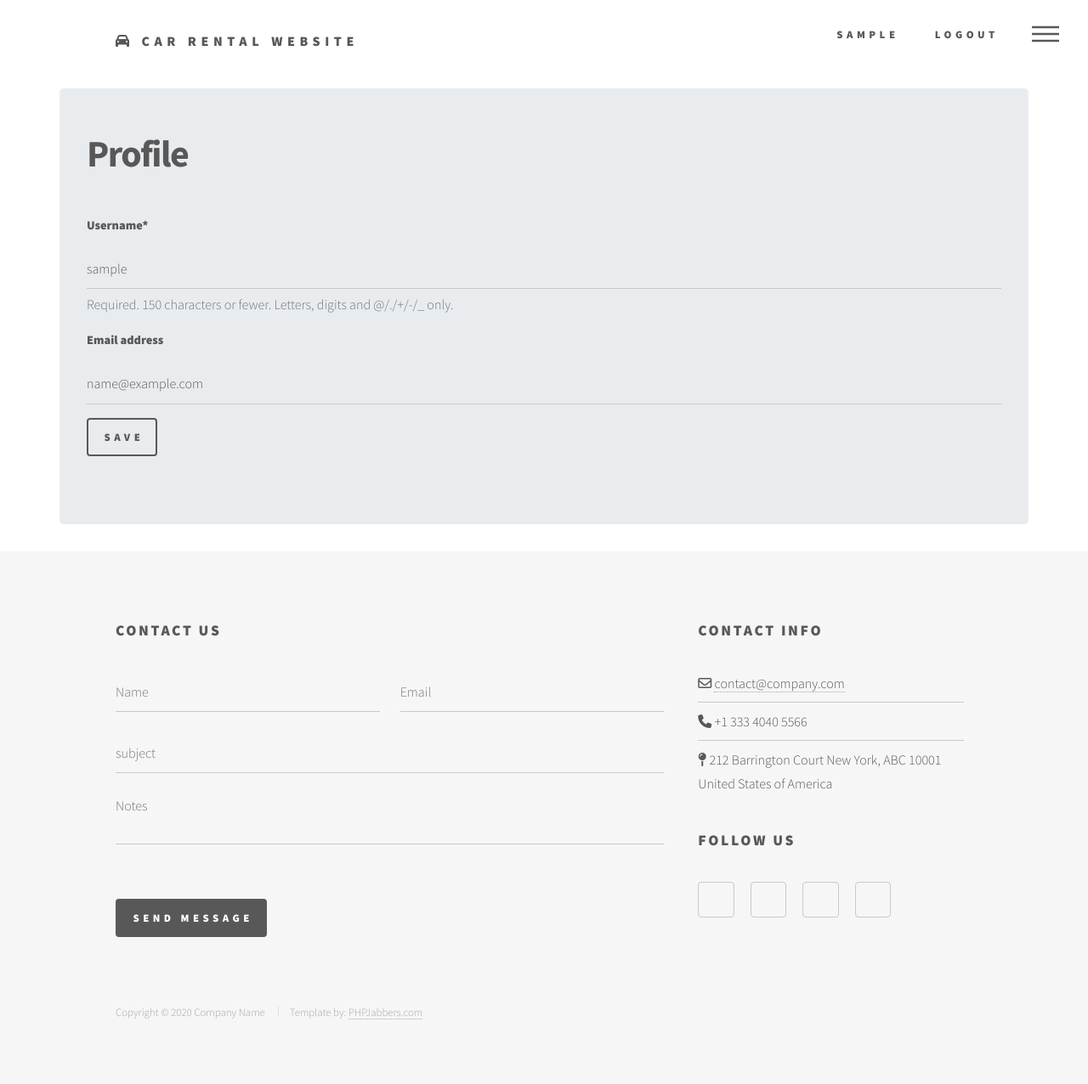
After one commit to harshil037/carrent, a Django app: page /profile in a window 1280 px wide. The commit adds this page. Shown: the whole page at 85% size. Run offline with Django 3.2, Linux system fonts and the light colour scheme; the visitor is signed in with stand-in values (Sample User, id 1); some libraries are stand-ins or nearby versions.

Commit message:
Added update profile

```diff
--- a/car/forms.py
+++ b/car/forms.py
@@ -1,7 +1,7 @@
 from django import forms
 from django.contrib.auth.forms import UserCreationForm
 from django.contrib.auth.models import User
-from django.forms import fields
+
 
 class NewUserForm(UserCreationForm):
     email = forms.EmailField(required=True)
@@ -16,3 +16,9 @@ class NewUserForm(UserCreationForm):
         if commit:
             user.save()
         return user
+
+
+class UserUpdateForm(forms.ModelForm):
+    class Meta:
+        model = User
+        fields = ['username', 'email']
--- a/car/urls.py
+++ b/car/urls.py
@@ -14,6 +14,7 @@ urlpatterns = [
     path("register", views.register_request, name="register"),
     path("login", views.login_request, name="login"),
     path("logout", views.logout_request, name="logout"),
+    path("profile", views.profile, name="profile"),
     path("password_reset", views.password_reset_request, name="password_reset"),
     #contact pending
 ]
--- a/car/views.py
+++ b/car/views.py
@@ -2,7 +2,7 @@ from django.shortcuts import redirect, render
 from django.contrib.auth import authenticate, login, logout
 from django.contrib.auth.forms import AuthenticationForm, PasswordResetForm
 from django.contrib.auth.models import User
-from .forms import NewUserForm
+from .forms import NewUserForm, UserUpdateForm
 from django.contrib.auth import login
 from django.contrib import messages
 from django.core.mail import send_mail, BadHeaderError
@@ -12,7 +12,7 @@ from django.db.models.query_utils import Q
 from django.utils.http import urlsafe_base64_encode
 from django.contrib.auth.tokens import default_token_generator
 from django.utils.encoding import force_bytes
-
+from django.contrib.auth.decorators import login_required
 # Create your views here.
 
 
@@ -112,4 +112,18 @@ def password_reset_request(request):
 					return redirect ("/password_reset/done/")
 	password_reset_form = PasswordResetForm()
 	return render(request=request, template_name="password/password_reset.html", context={"password_reset_form":password_reset_form})
+
+@login_required
+def profile(request):
+    if request.method == 'POST':
+        u_form = UserUpdateForm(request.POST,instance=request.user)
+        if u_form.is_valid():
+            u_form.save()
+            messages.success(request,'Your Profile has been updated!')
+            return redirect('profile')
+    else:
+        u_form = UserUpdateForm(instance=request.user)
+
+    context={'u_form': u_form}
+    return render(request, 'user/profile.html',context )
     # contact pending
--- a/templates/base.html
+++ b/templates/base.html
@@ -2,7 +2,7 @@
 
 
 <!DOCTYPE HTML>
-<html>
+<html lang="en">
 	<head>
 		<title> {% block title %} {% endblock title %} | Car Rental Website </title>
 		<meta charset="utf-8" />
@@ -29,7 +29,7 @@
 								<nav>
 									<ul>
 										{% if user.is_authenticated %}
-										<li class = "title" style="padding-left: 2px;padding-right: 2px;"><a>Welcome {{ user.username }}</a></li>
+										<li class = "title" style="padding-left: 2px;padding-right: 2px;"><a href="{% url 'profile' %}">{{ user.username }}</a></li>
 										<li class = "title" style="padding-left: 2px;padding-right: 2px;"><a href="{% url 'logout' %}">Logout</a></li>
 										{% else %}
 										<li class = "title" style="padding-left: 2px;padding-right: 2px;"><a href="{% url 'login' %}"> Login </a> </li>
--- /dev/null
+++ b/templates/user/profile.html
@@ -0,0 +1,15 @@
+{% extends 'base.html' %}
+{% block title %}User Profile | Car Rental Website{% endblock %}
+{% block body %}
+    <div class="container jumbotron py-5">
+        <div class="conatainer">
+            <form method='POST'>
+                <h1>Profile</h1>
+                {%csrf_token%}
+                {% load crispy_forms_tags %}
+                {{u_form|crispy}}
+            <button type='submit'>Save</button>
+        </form>
+        </div>
+    </div>
+{% endblock %}
```
Also changed, not shown: templates/login.html (+7 -2 lines).
